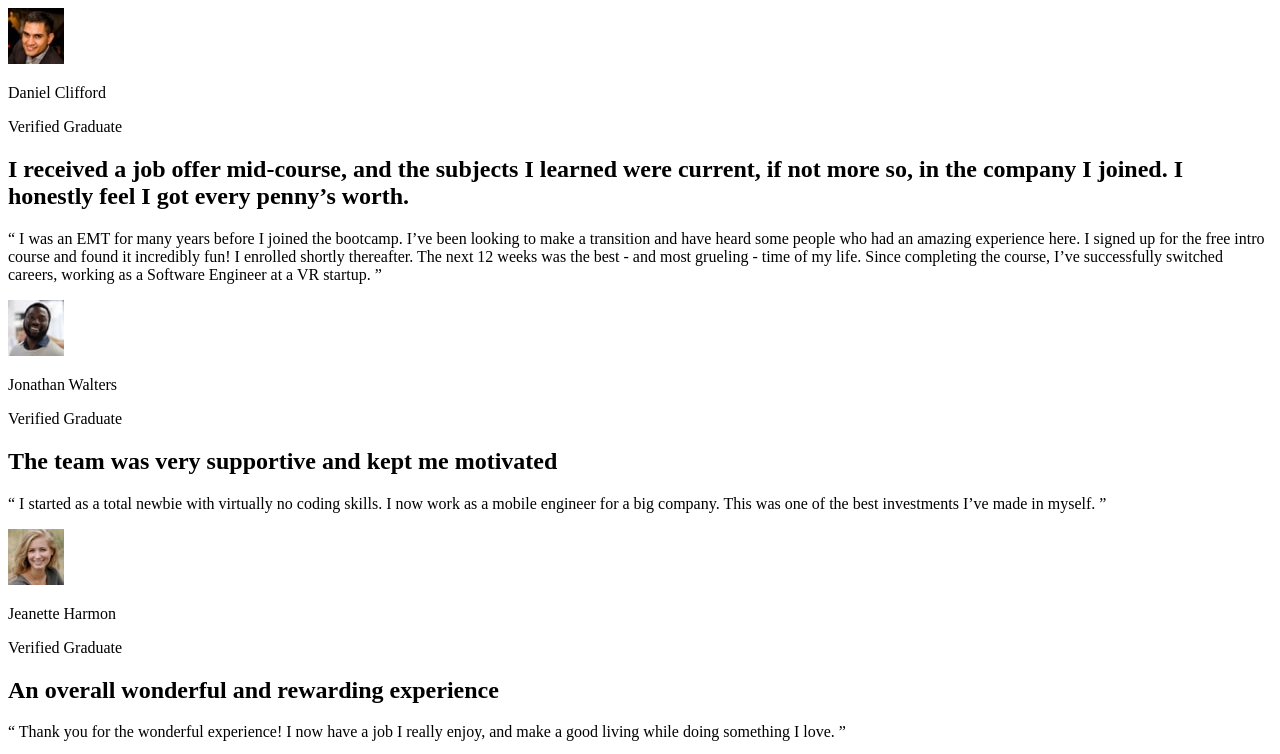
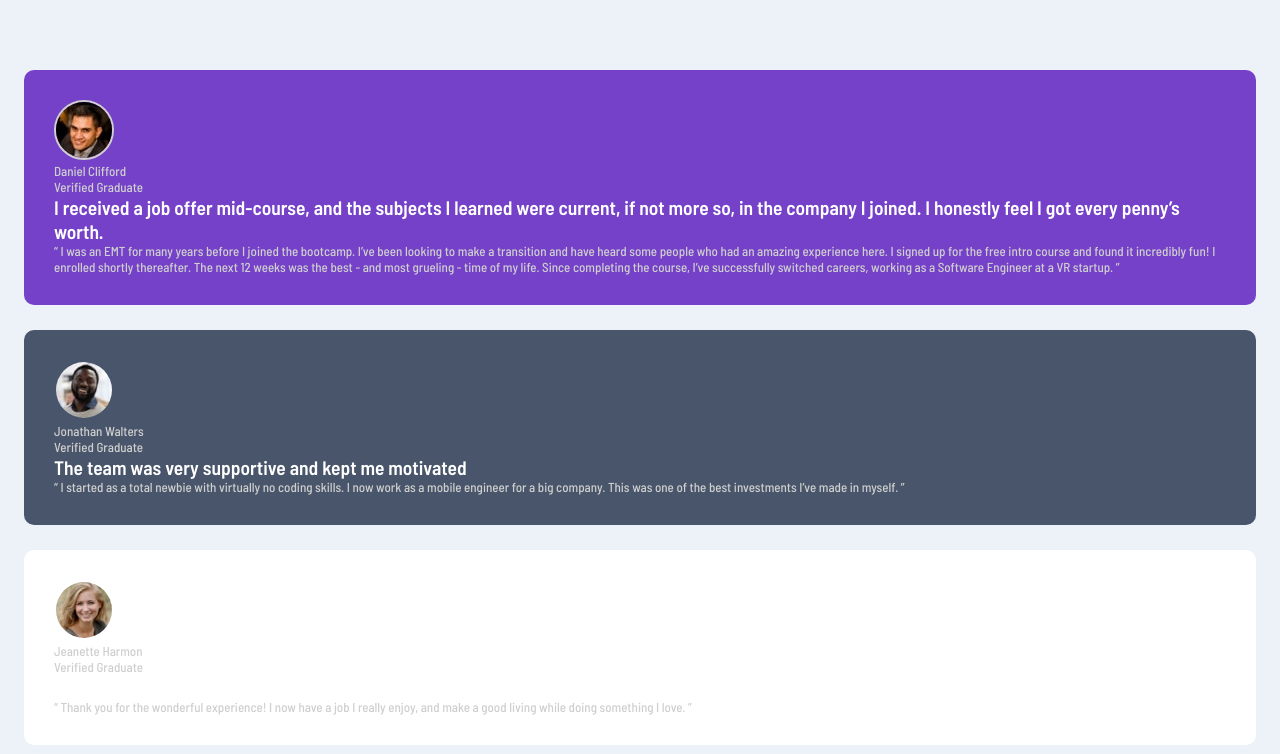
Before and after one commit to madegilangaditya/testimonials-grid-section-main, a plain HTML site: page index.html in a window 1280 px wide. Shown: the top 754 px of the page. Drawn offline with Linux system fonts and the light colour scheme.

Commit message:
add some style

```diff
--- a/index.html
+++ b/index.html
@@ -5,6 +5,7 @@
     <meta name="viewport" content="width=device-width, initial-scale=1.0"> <!-- displays site properly based on user's device -->
 
     <link rel="icon" type="image/png" sizes="32x32" href="./images/favicon-32x32.png">
+    <link rel="stylesheet" href="./scss/style.css">
 
     <title>Frontend Mentor | [Challenge Name Here]</title>
 
@@ -13,7 +14,7 @@
     <main>
       <section>
         <div class="container">
-          <div class="col-12 testimonial-wrapper">
+          <div class="col-12 testimonial-wrapper bg-purple">
             <div class="profile">
               <div class="profile-image">
                 <img src="./images/image-daniel.jpg" alt="Daniel">
@@ -33,7 +34,7 @@
             </div>
           </div>
 
-          <div class="col-12 testimonial-wrapper">
+          <div class="col-12 testimonial-wrapper bg-gray">
             <div class="profile">
               <div class="profile-image">
                 <img src="./images/image-jonathan.jpg" alt="Jonathan">
@@ -50,7 +51,7 @@
             </div>
           </div>
 
-          <div class="col-12 testimonial-wrapper">
+          <div class="col-12 testimonial-wrapper bg-white">
             <div class="profile">
               <div class="profile-image">
                 <img src="./images/image-jeanette.jpg" alt="Jeanette">
@@ -67,7 +68,7 @@
             </div>
           </div>
 
-          <div class="col-12 testimonial-wrapper">
+          <div class="col-12 testimonial-wrapper bg-dark-gray">
             <div class="profile">
               <div class="profile-image">
                 <img src="./images/image-patrick.jpg" alt="Patrick">
@@ -87,7 +88,7 @@
             </div>
           </div>
 
-          <div class="col-12 testimonial-wrapper">
+          <div class="col-12 testimonial-wrapper bg-white">
             <div class="profile">
               <div class="profile-image">
                 <img src="./images/image-kira.jpg" alt="Kira">
--- /dev/null
+++ b/scss/style.scss
@@ -0,0 +1,81 @@
+@import url('https://fonts.googleapis.com/css2?family=Barlow+Semi+Condensed:wght@500;600&display=swap');
+$font: 'Barlow Semi Condensed', sans-serif;
+
+$primary1: hsl(263, 55%, 52%);
+$primary2: hsl(217, 19%, 35%);
+$primary3: hsl(219, 29%, 14%);
+$white: hsl(0, 0%, 100%);
+$neutral1: hsl(0, 0%, 81%);
+$neutral2: hsl(210, 46%, 95%);
+
+*{
+    margin: 0;
+    padding: 0;
+    box-sizing: border-box;
+}
+
+body{
+    font-family: $font;
+    font-size: 0.813rem;
+    color: $neutral1;
+    background-color: $neutral2;
+}
+
+h1,h2{
+    color: $white;
+}
+
+.bg-purple{
+    background-color: $primary1;
+
+    .profile{
+        img{
+            border-color: $neutral1;
+        }
+    }
+}
+
+.bg-gray{
+    background-color: $primary2;
+
+    .profile{
+        img{
+            border-color: $primary2;
+        }
+    }
+}
+
+.bg-dark-gray{
+    background-color: $primary3;
+
+    .profile{
+        img{
+            border-color: $primary1;
+        }
+    }
+}
+
+.bg-white{
+    background-color: $white;
+}
+
+section{
+    padding: 70px 24px;
+}
+
+.testimonial-wrapper{
+    position: relative;
+    border-radius: 10px;
+    padding: 30px;
+
+    &:not(:last-child){
+        margin-bottom: 25px;
+    }
+}
+
+.profile{
+    img{
+        border-radius: 50%;
+        border: 2px solid #fff;
+    }
+}
```
Also changed, not shown: scss/style.css (added).
